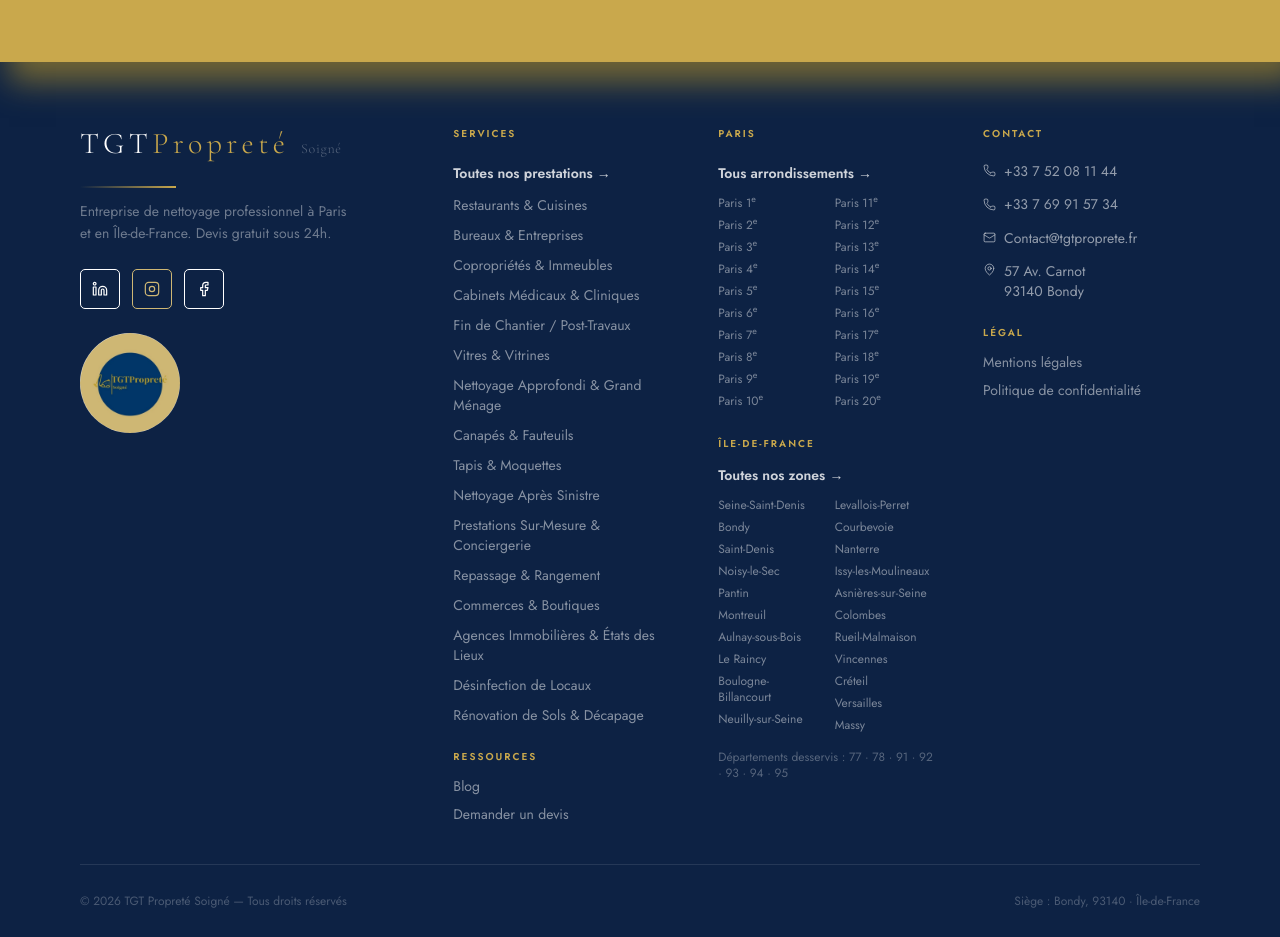
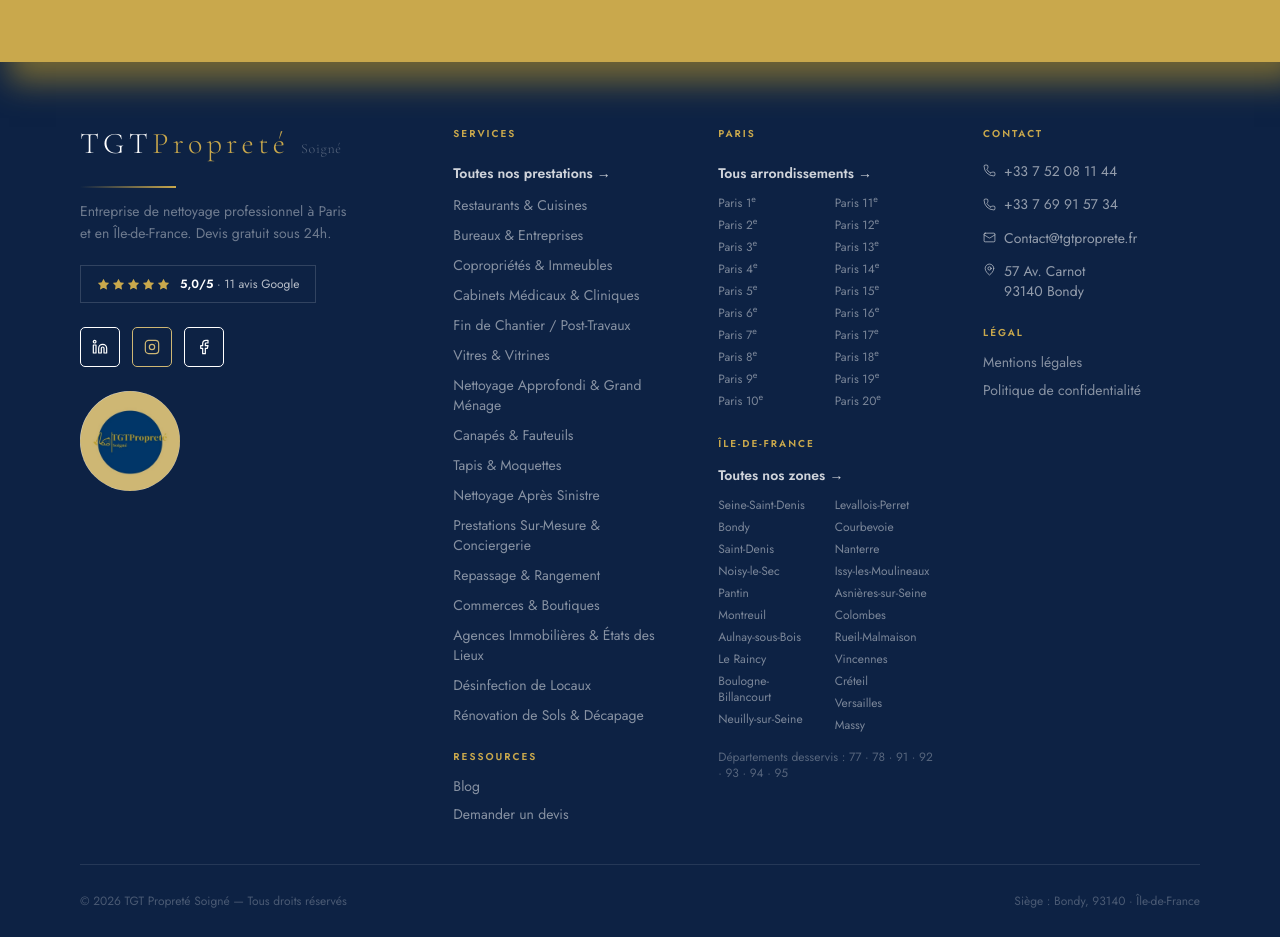
Before and after one commit to cyril12V/TGT-Propret-, a Next.js app: page /blog in a window 1280 px wide. Shown: the part 1726-2663 px from the top of the page. Built offline with nearby package versions, Linux system fonts and the light colour scheme; no server answers.

Commit message:
A2971:40 AM209-38AMve: {7/28/2026, 1:40 AMile_nAM40e}

```diff
--- a/app/zones/paris/page.tsx
+++ b/app/zones/paris/page.tsx
@@ -140,7 +140,7 @@
                   <strong className="text-[var(--color-gold)]">
                     {rating.ratingValue}/5
                   </strong>{" "}
-                  · {rating.reviewCount} avis clients vérifiés
+                  · {rating.reviewCount} avis Google
                 </span>
               </div>
             )}
@@ -175,7 +175,10 @@
                 label: "Prestations disponibles",
               },
               { number: "24h", label: "Délai devis garanti" },
-              { number: "5.0★", label: "Note moyenne clients" },
+              {
+                number: rating ? `${rating.ratingValue}★` : "24h/24",
+                label: rating ? "Note moyenne Google" : "Demande en ligne",
+              },
             ].map((s) => (
               <div key={s.label} className="flex flex-col gap-1 px-6 py-6 md:px-8">
                 <span className="font-serif text-3xl font-light text-[var(--color-navy)]">
--- a/components/layout/Footer.tsx
+++ b/components/layout/Footer.tsx
@@ -1,6 +1,6 @@
 import Link from "next/link";
-import { Mail, MapPin, Phone } from "lucide-react";
-import { CONTACT, IDF_DEPARTMENTS, SITE } from "@/lib/constants";
+import { Mail, MapPin, Phone, Star } from "lucide-react";
+import { CONTACT, GOOGLE_REVIEWS, IDF_DEPARTMENTS, SITE } from "@/lib/constants";
 import { SERVICES } from "@/lib/services";
 import { PARIS_ARRONDISSEMENTS } from "@/lib/zones-paris";
 import { ZONES } from "@/lib/zones";
@@ -25,6 +25,33 @@
               Entreprise de nettoyage professionnel à Paris et en Île-de-France.
               Devis gratuit sous 24h.
             </p>
+
+            {/* Note Google visible sur toutes les pages : l'`aggregateRating` du
+                JSON-LD est émis site-wide, il doit correspondre à un contenu réel
+                affiché au visiteur. */}
+            {GOOGLE_REVIEWS && (
+              <a
+                href={GOOGLE_REVIEWS.url}
+                target="_blank"
+                rel="noopener noreferrer"
+                className="mt-5 inline-flex items-center gap-2.5 border border-white/15 px-4 py-2.5 transition-colors hover:border-[var(--color-gold)]"
+              >
+                <span
+                  className="flex gap-0.5 text-[var(--color-gold)]"
+                  aria-hidden="true"
+                >
+                  {Array.from({ length: 5 }, (_, i) => (
+                    <Star key={i} size={13} fill="currentColor" strokeWidth={0} />
+                  ))}
+                </span>
+                <span className="text-xs text-white/70">
+                  <strong className="font-semibold text-white">
+                    {GOOGLE_REVIEWS.ratingValue.toFixed(1).replace(".", ",")}/5
+                  </strong>{" "}
+                  · {GOOGLE_REVIEWS.reviewCount} avis Google
+                </span>
+              </a>
+            )}
             <ul className="mt-6 flex gap-3" aria-label="Réseaux sociaux">
               {CONTACT.socials.map((s, i) => {
                 // On vérifie si c'est le deuxième élément (index === 1)
--- a/lib/constants.ts
+++ b/lib/constants.ts
@@ -27,21 +27,18 @@
 }
 
 /**
- * Avis Google Business Profile — À RENSEIGNER AVEC LES VRAIES DONNÉES.
+ * Avis Google Business Profile.
  *
- * Tant que cette valeur est `null`, aucun `aggregateRating` n'est émis dans le
- * JSON-LD. C'est volontaire : Google sanctionne les notes agrégées qui ne
- * correspondent à aucun avis vérifiable, et les `TESTIMONIALS` ci-dessous sont
- * des témoignages affichés sur le site, pas des avis Google collectés.
+ * Ces valeurs alimentent l'`aggregateRating` du JSON-LD `CleaningService` et
+ * déclenchent l'affichage des étoiles dans les résultats de recherche.
  *
- * Pour activer les étoiles dans les résultats de recherche, relever la note et
- * le nombre d'avis sur la fiche Google Business Profile de TGT Propreté, puis :
+ * Elles doivent correspondre **exactement** à la fiche Google Business Profile :
+ * Google sanctionne les notes agrégées qui ne se retrouvent nulle part. Les
+ * `TESTIMONIALS` plus bas sont des témoignages éditoriaux, jamais balisés en
+ * `Review` pour cette raison.
  *
- *   export const GOOGLE_REVIEWS: GoogleReviews | null = {
- *     ratingValue: 4.8,
- *     reviewCount: 27,
- *     url: "https://www.google.com/maps/place/TGT+propret%C3%A9/...",
- *   };
+ * → À mettre à jour à chaque palier d'avis (relevé du 28/07/2026 : 5,0 sur 11 avis).
+ * Passer la constante à `null` retire proprement l'`aggregateRating` du site.
  */
 export type GoogleReviews = {
   ratingValue: number;
@@ -49,7 +46,11 @@
   url: string;
 };
 
-export const GOOGLE_REVIEWS: GoogleReviews | null = null;
+export const GOOGLE_REVIEWS: GoogleReviews | null = {
+  ratingValue: 5.0,
+  reviewCount: 11,
+  url: "https://www.google.com/maps/place/TGT+propret%C3%A9/@48.8999832,2.4817104,17z/data=!3m1!4b1!4m6!3m5!1s0x47e61332850736f1:0x6906ec8716523c4f!8m2!3d48.8999832!4d2.4817104",
+};
 
 export const MALIKA = {
   gérante: "Malika Tlili",
```
